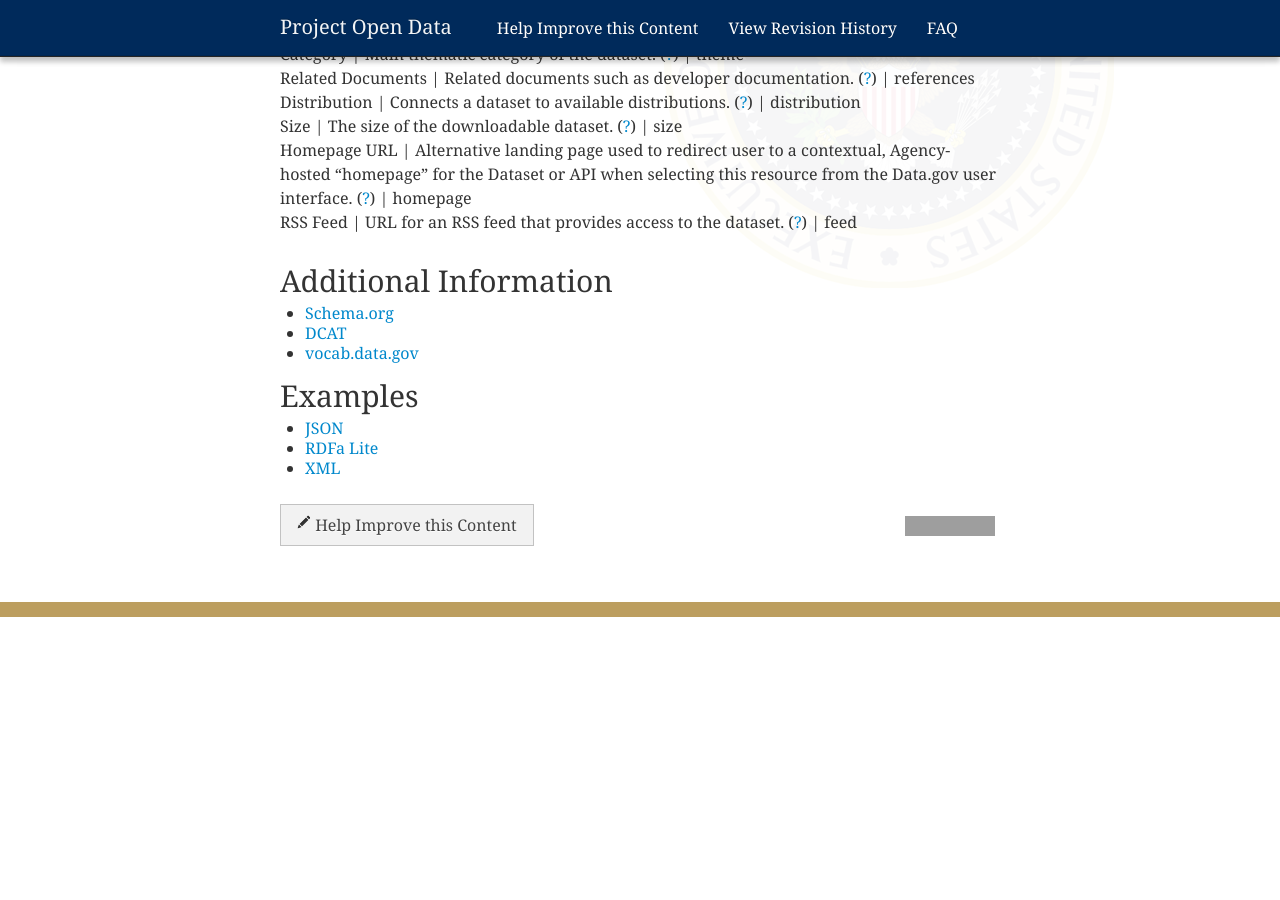
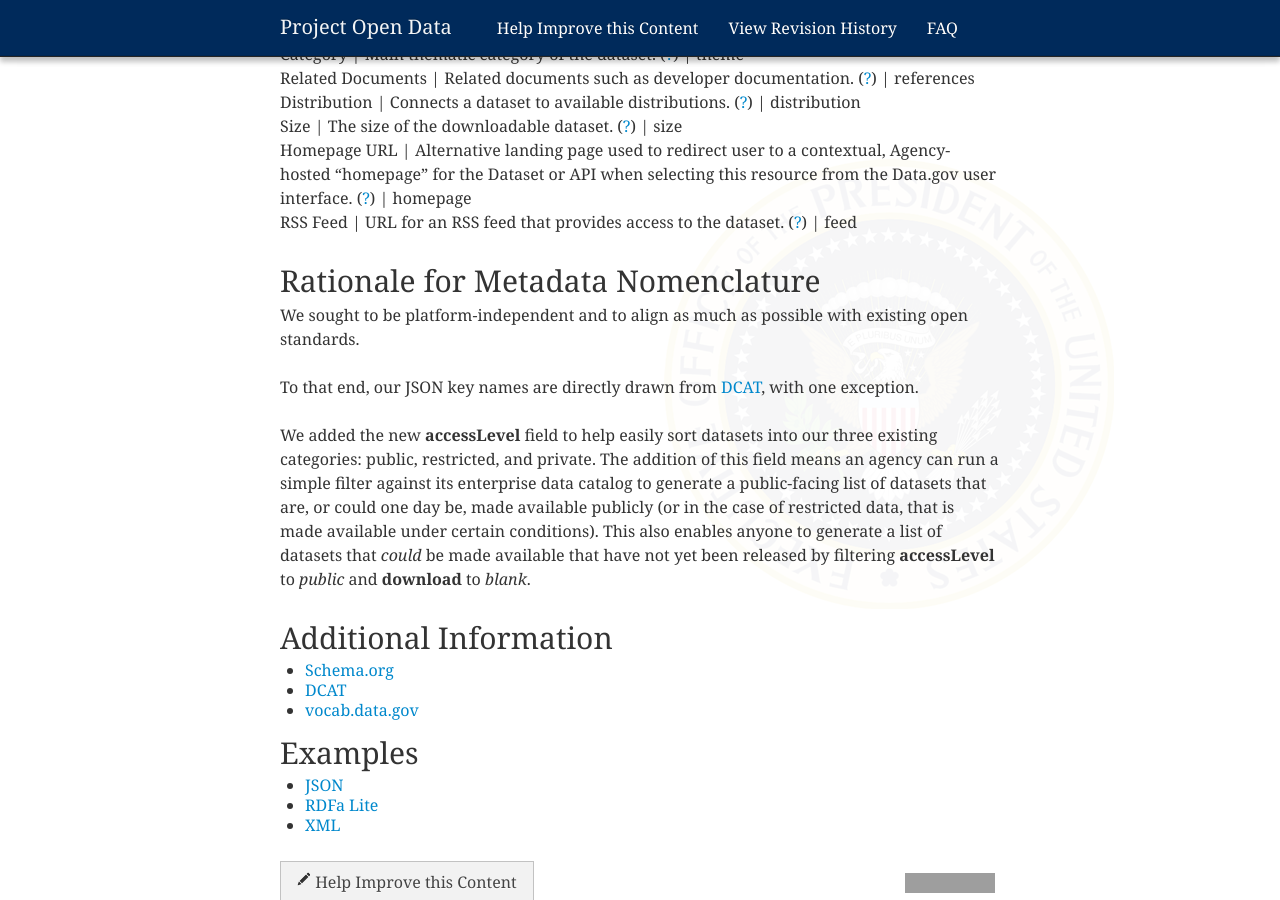
Before and after one commit to gbinal/p-o-d.github.com, a Jekyll site: the page built from schema.md, in a window 1280 px wide and 900 px high, scrolled down 2991 px. Built offline with Jekyll 4.4.1, drawn with Linux system fonts in a browser that asks for light colours; nearby versions of some CDN libraries; before the commit the page ends 3608 px from its top, so only the background shows below that; grey boxes are pictures that could not be loaded.

Commit message:
Added Rationale for Metadata Nomenclature

```diff
--- a/schema.md
+++ b/schema.md
@@ -90,6 +90,14 @@ Homepage URL        | Alternative landing page used to redirect user to a contex
 RSS Feed            | URL for an RSS feed that provides access to the dataset. ([?](http://gsa-ocsit.github.com/project-open-data.github.com/metadata-resources/#schema_maps))                                                                                       | feed
 
 
+Rationale for Metadata Nomenclature
+----------------------
+We sought to be platform-independent and to align as much as possible with existing open standards.
+
+To that end, our JSON key names are directly drawn from [DCAT](http://www.w3.org/TR/vocab-dcat/), with one exception.
+
+We added the new **accessLevel** field to help easily sort datasets into our three existing categories: public, restricted, and private. The addition of this field means an agency can run a simple filter against its enterprise data catalog to generate a public-facing list of datasets that are, or could one day be, made available publicly (or in the case of restricted data, that is made available under certain conditions). This also enables anyone to generate a list of datasets that *could* be made available that have not yet been released by filtering **accessLevel** to *public* and **download** to *blank*.
+
 Additional Information
 ----------------------
 * [Schema.org](http://schema.org)
```
